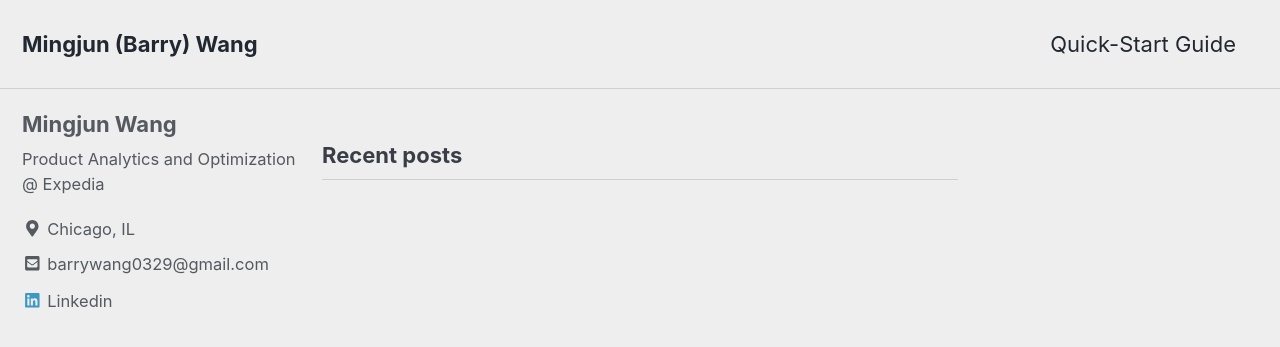
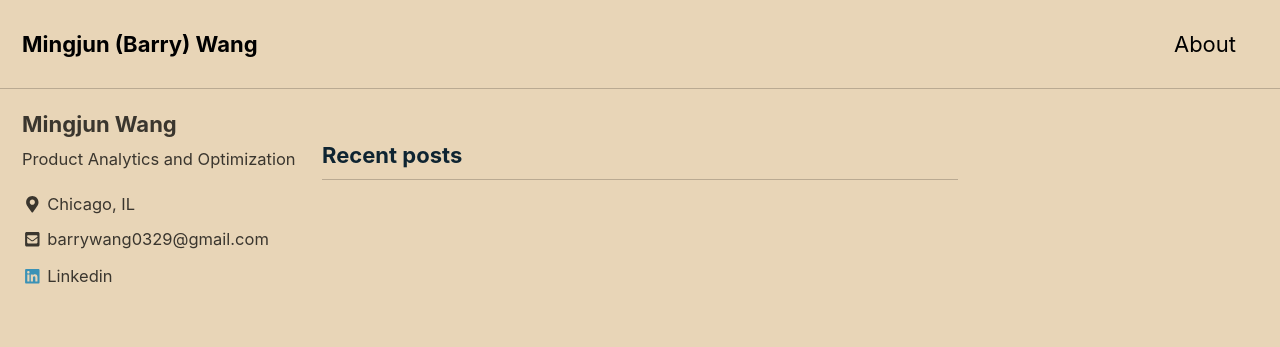
Before and after one commit to mw4ccBarry/mw4ccBarry.github.io, a Jekyll site: the page built from index.html, in a window 1280 px wide and 900 px high. Shown: the top 347 px of the window. Built offline with Jekyll 4.4.1, drawn with Linux system fonts in a browser that asks for light colours; cached includes are drawn as plain includes; nearby versions of some CDN libraries; the list of posts is cut into pages by our own code.

Commit message:
new github page theme update

```diff
--- a/_config.yml
+++ b/_config.yml
@@ -12,14 +12,14 @@
 
 # theme                  : "minimal-mistakes-jekyll"
 # remote_theme           : "mmistakes/minimal-mistakes"
-minimal_mistakes_skin    : "air" # "air", "aqua", "contrast", "dark", "dirt", "neon", "mint", "plum", "sunrise"
+minimal_mistakes_skin    : "sunrise" # "air", "aqua", "contrast", "dark", "dirt", "neon", "mint", "plum", "sunrise"
 
 # Site Settings
 locale                   : "en-US"
 title                    : "Mingjun (Barry) Wang"
 title_separator          : "-"
 name                     : "Mingjun (Barry) Wang"
-description              : "An amazing website."
+description              : "Personal Website."
 url                      : # the base hostname & protocol for your site e.g. "https://mmistakes.github.io"
 baseurl                  : # the subpath of your site, e.g. "/blog"
 repository               : # GitHub username/repo-name e.g. "mmistakes/minimal-mistakes"
@@ -108,7 +108,7 @@ analytics:
 author:
   name             : "Mingjun Wang"
   avatar           : # path of avatar image, e.g. "/assets/images/bio-photo.jpg"
-  bio              : "Product Analytics and Optimization @ Expedia"
+  bio              : "Product Analytics and Optimization"
   location         : "Chicago, IL"
   email            :
   links:
--- a/_data/navigation.yml
+++ b/_data/navigation.yml
@@ -1,7 +1,7 @@
 # main links
 main:
-  - title: "Quick-Start Guide"
-    url: https://mmistakes.github.io/minimal-mistakes/docs/quick-start-guide/
+  - title: "About"
+    url: https://mw4ccBarry.github.io/about/
   # - title: "About"
   #   url: https://mmistakes.github.io/minimal-mistakes/about/
   # - title: "Sample Posts"
```
